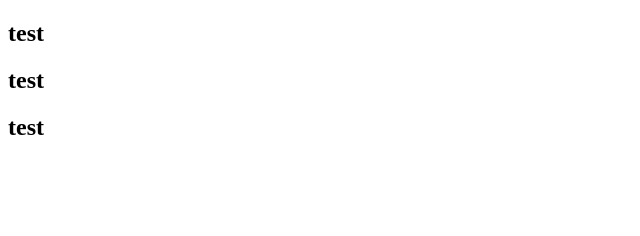
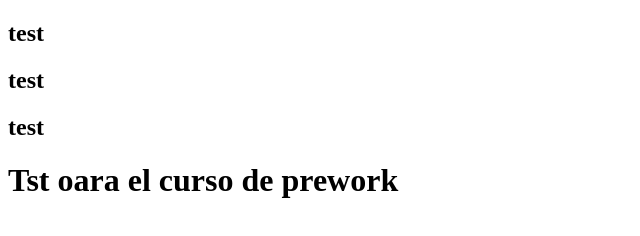
Before and after one commit to Georozco6/ProyectosPlatzi, a plain HTML site: page index.html in a window 1280 px wide. Shown: the whole page, without its empty margins (0-640 px from the left). Drawn offline with Linux system fonts and the light colour scheme.

Commit message:
primer commit con cambios

```diff
--- a/index.html
+++ b/index.html
@@ -9,5 +9,6 @@
     <h2>test</h2>
     <h2>test</h2>
     <h2>test</h2>
+    <h1> Tst oara el curso de prework</h1>
 </body>
 </html>
```
